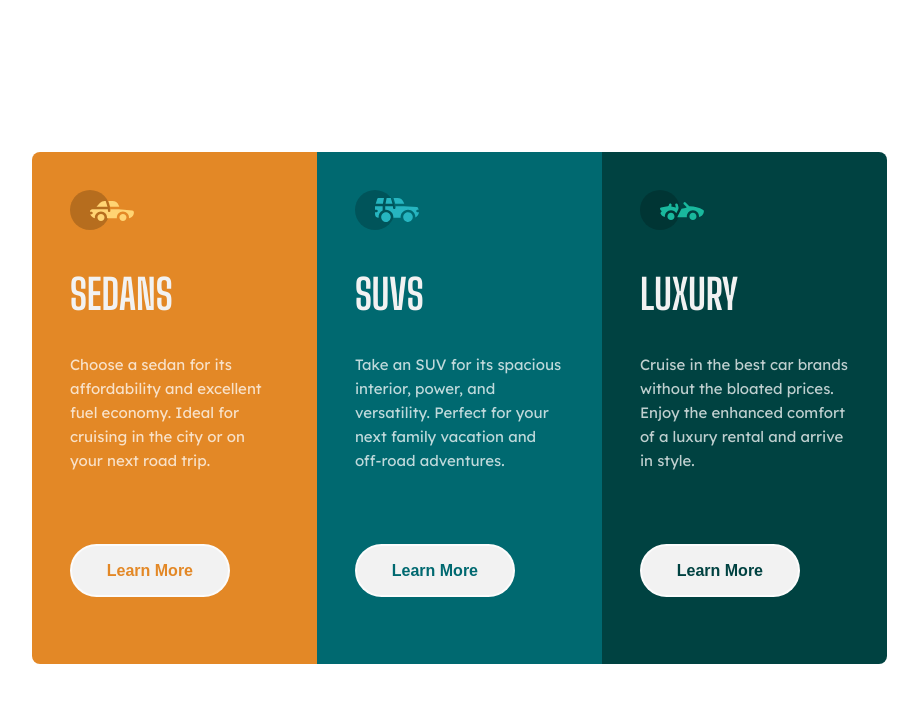
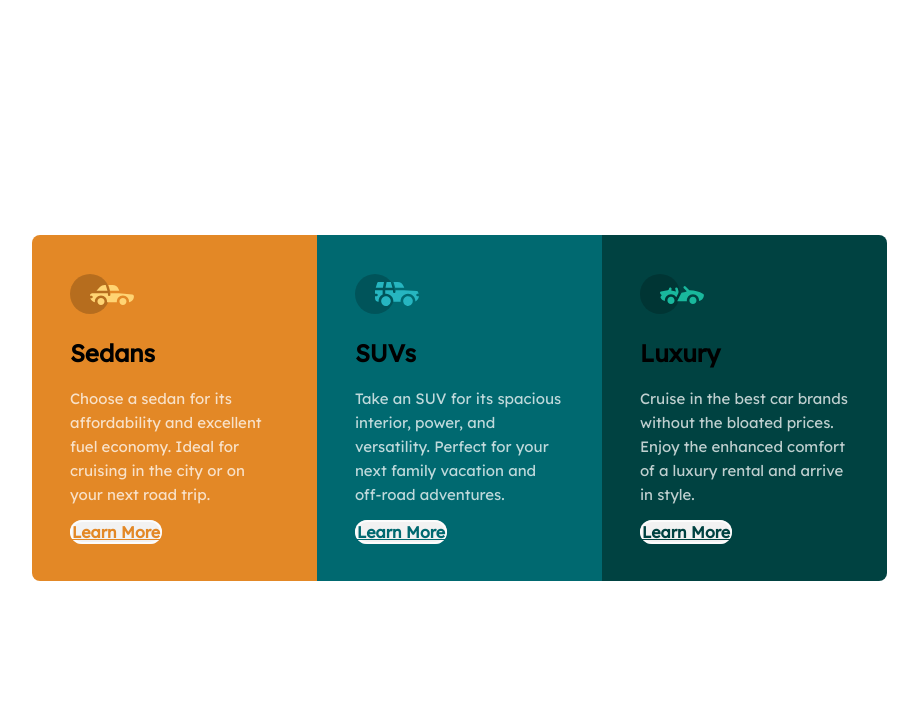
Before and after one commit to MadiMalik/3-column-preview-card-component, a plain HTML site: page index.html in a window 1280 px wide. Shown: the whole page, without its empty margins (181-1099 px from the left). Drawn offline with Linux system fonts and the light colour scheme.

Commit message:
Update index.html

```diff
--- a/index.html
+++ b/index.html
@@ -17,31 +17,31 @@
     <div class="container">
       <section class=" section section-1">
         <img src="images/icon-sedans.svg" alt="">
-        <h1>Sedans</h1>
+        <h2>Sedans</h2>
         <p class="text">
           Choose a sedan for its affordability and excellent fuel economy. Ideal for cruising in the city
           or on your next road trip.
         </p>
-        <button class="btn">Learn More</button>
+        <a href="/" class="btn">Learn More</a>
       </section>
       <section class=" section section-2">
         <img src="images/icon-suvs.svg" alt="">
-        <h1>SUVs</h1>
+        <h2>SUVs</h2>
         <p class="text">
           Take an SUV for its spacious interior, power, and versatility. Perfect for your next family vacation
           and off-road adventures.
         </p>
-          <button class="btn">Learn More</button>
+          <a href="/" class="btn">Learn More</a>
 
       </section>
       <section class=" section section-3">
         <img src="images/icon-luxury.svg" alt="">
-        <h1>Luxury</h1>
+        <h2>Luxury</h2>
         <p class="text">
           Cruise in the best car brands without the bloated prices. Enjoy the enhanced comfort of a luxury
           rental and arrive in style.
         </p>
-        <button class="btn">Learn More</button>
+        <a href="/" class="btn">Learn More</a>
       </section>
     </div>
   </main>
```
